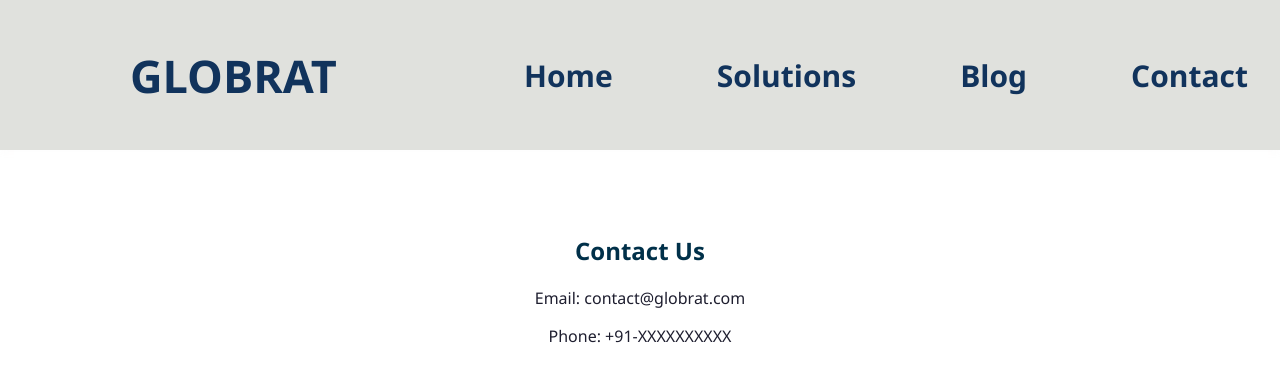
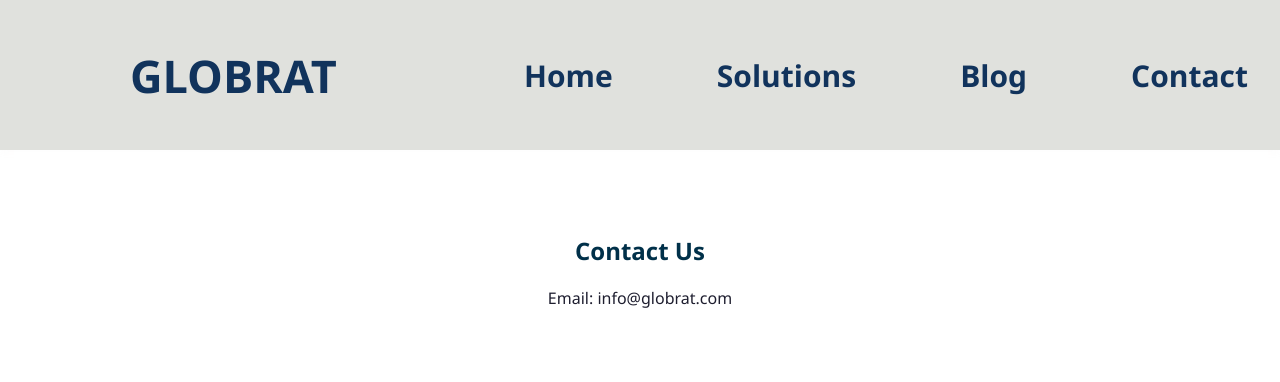
Before and after one commit to Globrat/patent-service-site, a React (Create React App) app in the folder frontend/: page /contact in a window 1280 px wide. Shown: the top 382 px of the page. Built offline with nearby package versions, Linux system fonts and the light colour scheme.

Commit message:
Updated frontend and backend code - full folder sync including Solutions page scroll fix

```diff
--- a/frontend/src/pages/Contact.js
+++ b/frontend/src/pages/Contact.js
@@ -5,8 +5,7 @@ const Contact = () => (
   <div>
     <section className="section">
       <h1>Contact Us</h1>
-      <p>Email: contact@globrat.com</p>
-      <p>Phone: +91-XXXXXXXXXX</p>
+      <p>Email: info@globrat.com</p>
     </section>
   </div>
 );
```
